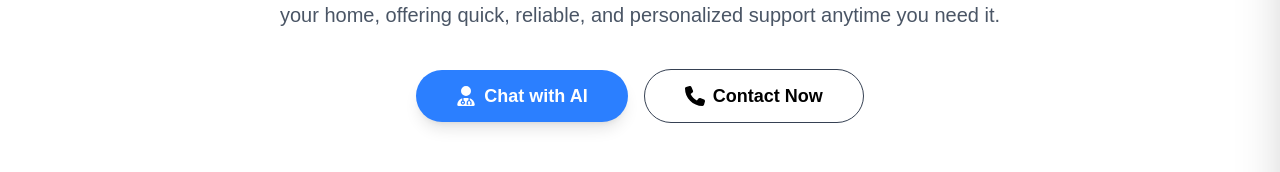
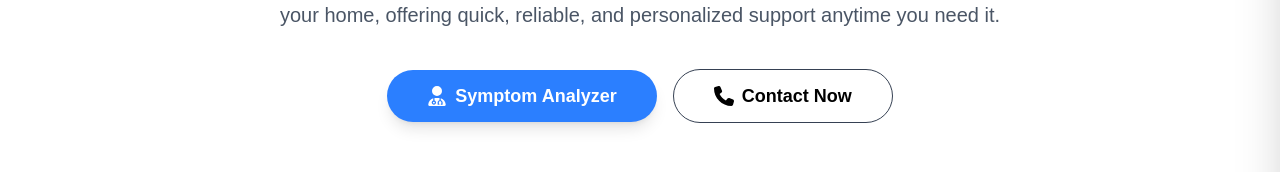
Before and after one commit to HadiqaGohar/HG-Medicura-AI, a Next.js app: page / in a window 1280 px wide. Shown: the part 380-552 px from the top of the page. Built offline with nearby package versions, Linux system fonts and the light colour scheme; no server answers.

Commit message:
Update Home.tsx

```diff
--- a/src/app/components/Home.tsx
+++ b/src/app/components/Home.tsx
@@ -25,11 +25,11 @@ const HomePage = () => {
 
           {/* Chat With AI */}
           <Link
-            href="/chatbot"
+            href="/services/symptom-analyzer"
             className="w-full sm:w-auto inline-flex items-center justify-center px-8 sm:px-10 py-3 text-base sm:text-lg font-semibold text-white bg-blue-500 rounded-full shadow-lg hover:bg-blue-700 transition-colors duration-200"
           >
             <FaUserDoctor className="mr-2 text-lg sm:text-xl" />
-            Chat with AI
+            Symptom Analyzer
           </Link>
 
           {/* Contact Now */}
```
